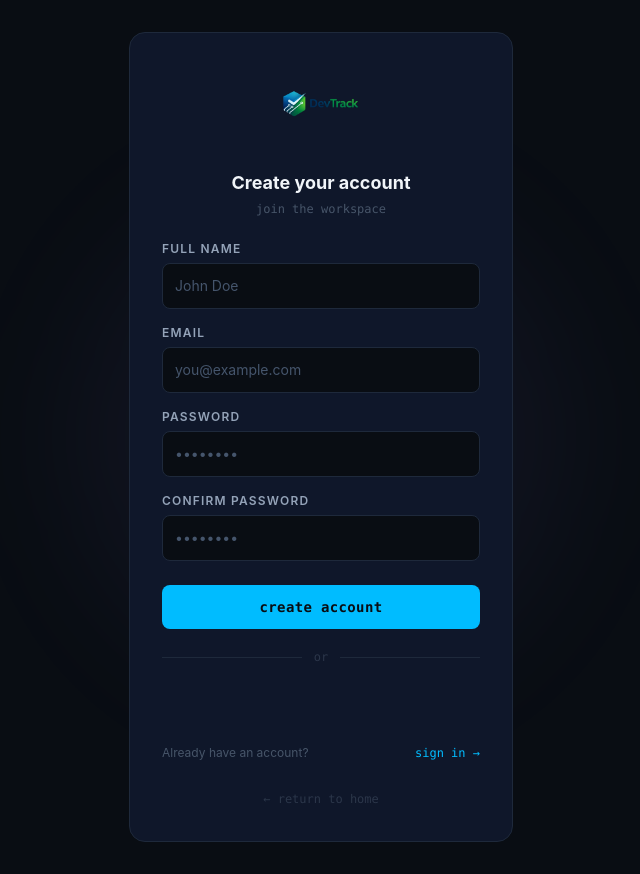
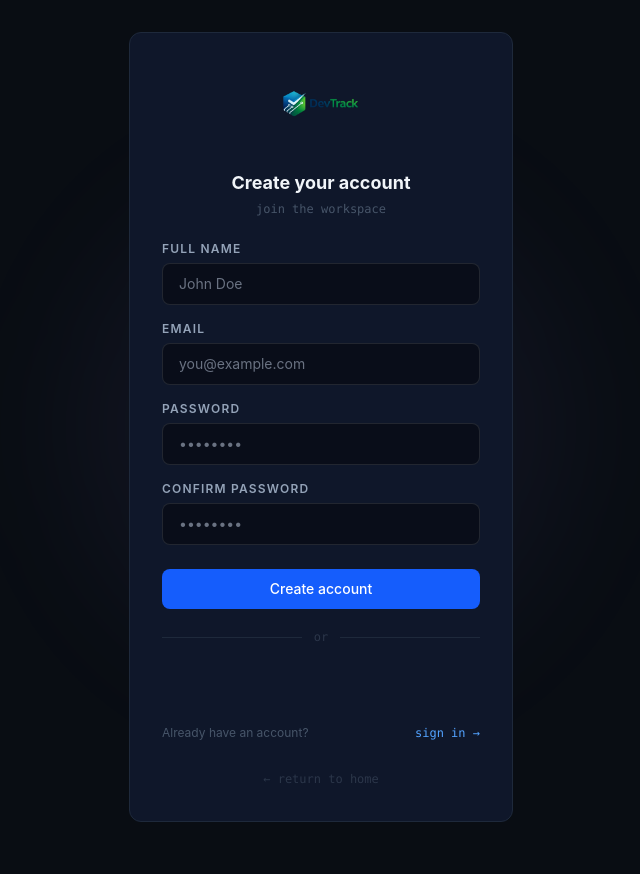
Before and after one commit to roymulinge/devtrack-app, a React (Vite) app: page /register in a window 1280 px wide. Shown: the whole page, without its empty margins (319-959 px from the left). Built offline with nearby package versions, Linux system fonts and the light colour scheme.

Commit message:
fix(register): align with design system (blue-600 buttons, consistent inputs, rounded-xl)

```diff
--- a/src/pages/Register.jsx
+++ b/src/pages/Register.jsx
@@ -14,10 +14,10 @@ const getStrength = (pwd) => {
   if (/[^A-Za-z0-9]/.test(pwd))  score++;
   const map = {
     0: { label: "",            color: "" },
-    1: { label: "weak",        color: "bg-red-400"     },
-    2: { label: "medium",      color: "bg-amber-400"   },
-    3: { label: "strong",      color: "bg-sky-400"     },
-    4: { label: "very strong", color: "bg-emerald-400" },
+    1: { label: "weak",        color: "bg-red-500"     },
+    2: { label: "medium",      color: "bg-amber-500"   },
+    3: { label: "strong",      color: "bg-blue-500"     },
+    4: { label: "very strong", color: "bg-emerald-500" },
   };
   return { score, ...map[score] };
 };
@@ -68,8 +68,8 @@ const Register = () => {
   if (registered) {
     return (
       <div className="min-h-screen bg-[var(--bg-primary)] flex items-center justify-center px-4 py-8 relative overflow-hidden">
-      <div className="absolute w-[300px] sm:w-[500px] h-[300px] sm:h-[500px] rounded-full bg-sky-400/5 blur-3xl top-1/2 left-1/2 -translate-x-1/2 -translate-y-1/2 pointer-events-none" />
-      <div className="w-full max-w-sm bg-[var(--bg-surface)] border border-[var(--border)] rounded-2xl p-6 sm:p-8 text-center relative z-10">
+        <div className="absolute w-[300px] sm:w-[500px] h-[300px] sm:h-[500px] rounded-full bg-blue-500/5 blur-3xl top-1/2 left-1/2 -translate-x-1/2 -translate-y-1/2 pointer-events-none" />
+        <div className="w-full max-w-sm bg-[var(--bg-surface)] border border-[var(--border)] rounded-xl p-6 sm:p-8 text-center relative z-10">
           <img src={logo} alt="DevTrack" className="h-16 sm:h-20 w-auto mx-auto mb-5" />
 
           {/* Success icon */}
@@ -81,16 +81,16 @@ if (registered) {
 
           <h1 className="text-lg font-bold text-[var(--text-primary)] mb-2">Account created</h1>
           <p className="text-xs text-[var(--text-muted)] mb-1">Welcome to DevTrack,</p>
-        <p className="text-sm font-mono text-sky-400 mb-5 break-all">{email}</p>
+          <p className="text-sm font-mono text-blue-400 mb-5 break-all">{email}</p>
           <p className="text-xs text-[var(--text-muted)] leading-relaxed mb-7">
             Your account is ready. Sign in to access your workspace.
           </p>
 
           <Link
             to="/login"
-          className="block w-full bg-sky-400 hover:bg-sky-300 text-[#090d13] font-mono font-bold text-sm py-2.5 rounded-lg transition"
+            className="block w-full bg-blue-600 hover:bg-blue-500 text-white font-medium text-sm py-2.5 rounded-lg transition-all active:scale-95"
           >
-          sign in →
+            Sign in →
           </Link>
         </div>
       </div>
@@ -102,7 +102,7 @@ if (registered) {
 
       <div className="absolute w-[300px] sm:w-[500px] h-[300px] sm:h-[500px] rounded-full bg-violet-400/5 blur-3xl top-1/2 left-1/2 -translate-x-1/2 -translate-y-1/2 pointer-events-none" />
 
-      <div className="w-full max-w-sm bg-[var(--bg-surface)] border border-[var(--border)] rounded-2xl p-6 sm:p-8 relative z-10">
+      <div className="w-full max-w-sm bg-[var(--bg-surface)] border border-[var(--border)] rounded-xl p-6 sm:p-8 relative z-10">
 
         <img src={logo} alt="DevTrack" className="h-16 sm:h-20 w-auto mx-auto mb-6" />
 
@@ -127,7 +127,7 @@ if (registered) {
             <input
               type="text" name="full_name" placeholder="John Doe"
               value={full_name} onChange={handleChange} required
-              className="w-full bg-[var(--bg-primary)] border border-[var(--border)] rounded-lg px-3 py-3 text-sm text-slate-200 placeholder-slate-600 focus:outline-none focus:border-sky-500/50 transition"
+              className="w-full bg-black/40 border border-white/10 rounded-lg px-4 py-2.5 text-sm text-white placeholder:text-gray-500 focus:outline-none focus:ring-1 focus:ring-blue-500 focus:border-transparent transition-all"
             />
           </div>
 
@@ -139,7 +139,7 @@ if (registered) {
             <input
               type="email" name="email" placeholder="you@example.com"
               value={email} onChange={handleChange} required autoComplete="email"
-              className="w-full bg-[var(--bg-primary)] border border-[var(--border)] rounded-lg px-3 py-3 text-sm text-slate-200 placeholder-slate-600 focus:outline-none focus:border-sky-500/50 transition"
+              className="w-full bg-black/40 border border-white/10 rounded-lg px-4 py-2.5 text-sm text-white placeholder:text-gray-500 focus:outline-none focus:ring-1 focus:ring-blue-500 focus:border-transparent transition-all"
             />
           </div>
 
@@ -151,17 +151,17 @@ if (registered) {
             <input
               type="password" name="password" placeholder="••••••••"
               value={password} onChange={handleChange} required autoComplete="new-password"
-              className="w-full bg-[var(--bg-primary)] border border-[var(--border)] rounded-lg px-3 py-3 text-sm text-slate-200 placeholder-slate-600 focus:outline-none focus:border-sky-500/50 transition"
+              className="w-full bg-black/40 border border-white/10 rounded-lg px-4 py-2.5 text-sm text-white placeholder:text-gray-500 focus:outline-none focus:ring-1 focus:ring-blue-500 focus:border-transparent transition-all"
             />
             {password && (
               <div className="mt-2">
                 <div className="flex gap-1 mb-1">
                   {[1, 2, 3, 4].map((n) => (
-                    <div key={n} className={`flex-1 h-[2px] rounded-full transition-all duration-300 ${n <= strength.score ? strength.color : "bg-[var(--border)]"}`} />
+                    <div key={n} className={`flex-1 h-[2px] rounded-full transition-all duration-300 ${n <= strength.score ? strength.color : "bg-white/10"}`} />
                   ))}
                 </div>
                 <p className={`text-xs font-mono ${
-                  strength.score <= 1 ? "text-red-400" : strength.score === 2 ? "text-amber-400" : strength.score === 3 ? "text-sky-400" : "text-emerald-400"
+                  strength.score <= 1 ? "text-red-400" : strength.score === 2 ? "text-amber-400" : strength.score === 3 ? "text-blue-400" : "text-emerald-400"
                 }`}>{strength.label}</p>
               </div>
             )}
@@ -175,8 +175,8 @@ if (registered) {
             <input
               type="password" name="password2" placeholder="••••••••"
               value={password2} onChange={handleChange} required autoComplete="new-password"
-              className={`w-full bg-[var(--bg-primary)] border rounded-lg px-3 py-3 text-sm text-slate-200 placeholder-slate-600 focus:outline-none transition
-                ${password2 && password !== password2 ? "border-red-500/50" : password2 && password === password2 ? "border-emerald-500/50" : "border-[var(--border)] focus:border-sky-500/50"}`}
+              className={`w-full bg-black/40 border rounded-lg px-4 py-2.5 text-sm text-white placeholder:text-gray-500 focus:outline-none focus:ring-1 focus:ring-blue-500 focus:border-transparent transition-all
+                ${password2 && password !== password2 ? "border-red-500/50" : password2 && password === password2 ? "border-emerald-500/50" : "border-white/10"}`}
             />
             {password2 && (
               <p className={`text-xs font-mono mt-1 ${password === password2 ? "text-emerald-400" : "text-red-400"}`}>
@@ -187,9 +187,9 @@ if (registered) {
 
           <button
             type="submit" disabled={loading}
-            className="w-full bg-sky-400 hover:bg-sky-300 disabled:bg-sky-400/40 text-[#090d13] font-mono font-bold text-sm py-3 rounded-lg transition tracking-wide mt-2"
+            className="w-full bg-blue-600 hover:bg-blue-500 disabled:bg-blue-600/50 disabled:cursor-not-allowed text-white font-medium text-sm py-2.5 rounded-lg transition-all active:scale-95 mt-2"
           >
-            {loading ? "creating account..." : "create account"}
+            {loading ? "Creating account..." : "Create account"}
           </button>
 
         </form>
@@ -216,7 +216,7 @@ if (registered) {
         {/* Login link */}
         <div className="flex items-center justify-between">
           <span className="text-xs text-[var(--text-muted)]">Already have an account?</span>
-          <Link to="/login" className="text-xs font-mono text-sky-400 hover:text-sky-300 transition">
+          <Link to="/login" className="text-xs font-mono text-blue-400 hover:text-blue-300 transition">
             sign in →
           </Link>
         </div>
```
Lines whose indentation alone changed are shown as unchanged.
